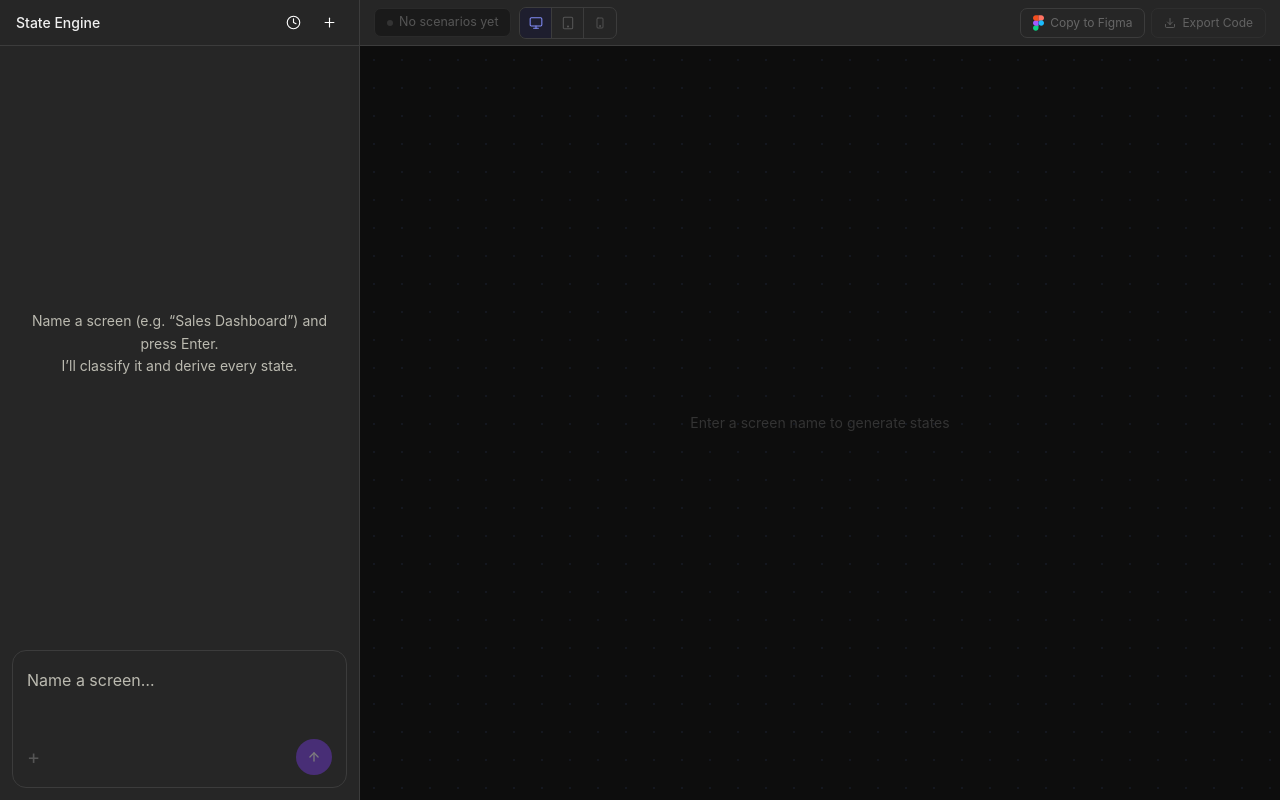
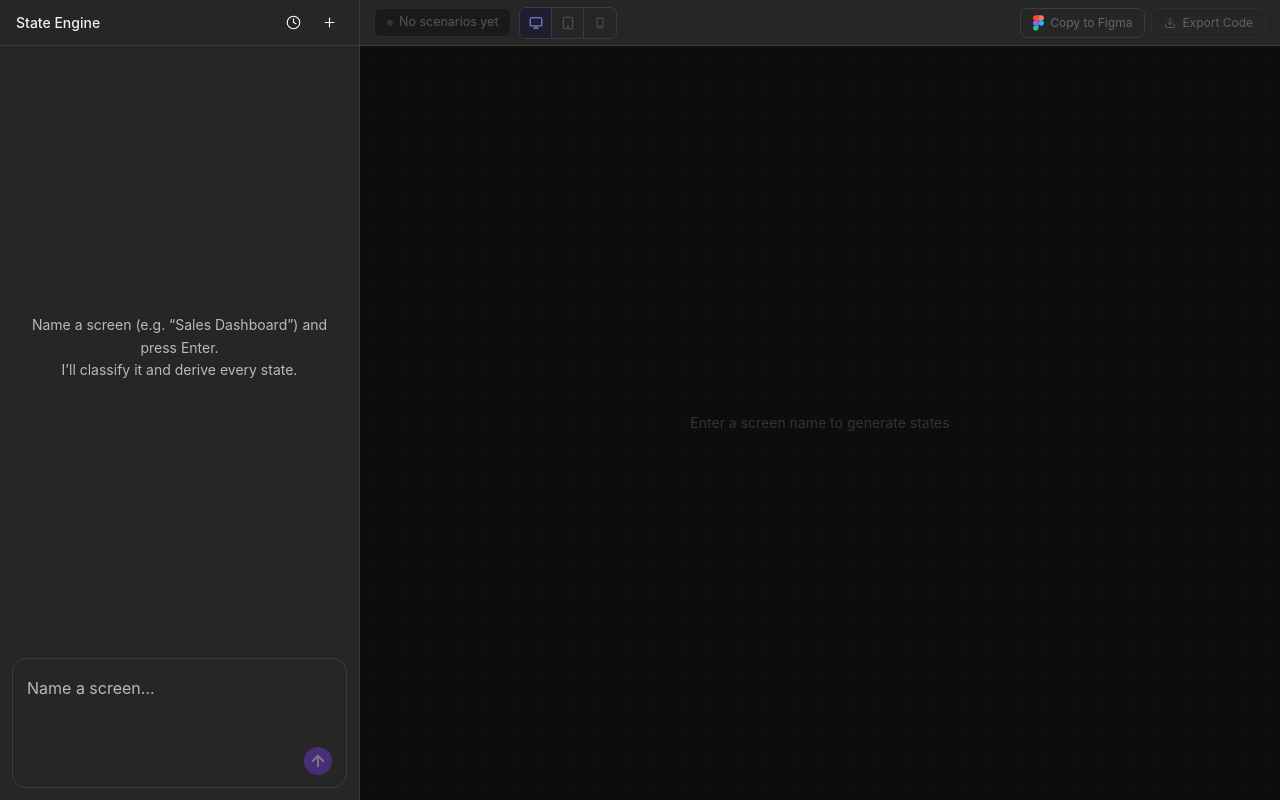
Before and after one commit to Panchalakarthik/state-engine, a Next.js app: page / in a window 1280 px wide. Built offline with nearby package versions, Linux system fonts and the light colour scheme; what @razorpay/blade would draw is missing.

Commit message:
feat(ui): remove plus button, smaller send button with larger arrow

```diff
--- a/src/components/left-panel/chat-input.tsx
+++ b/src/components/left-panel/chat-input.tsx
@@ -54,17 +54,14 @@ export default function ChatInput({
           disabled={disabled}
           className="flex-1 resize-none border-none bg-transparent text-[16px] leading-relaxed text-[#ccc] outline-none placeholder:text-[#BBBAB0]"
         />
-        <div className="flex items-center justify-between">
-          <button className="text-[20px] leading-none text-[#555] transition-colors hover:text-[#aaa]">
-            +
-          </button>
+        <div className="flex items-center justify-end">
           {isGenerating ? (
             <button
               onClick={onAbort}
-              className="flex h-9 w-9 items-center justify-center rounded-full bg-[#7c3aed] transition-colors hover:bg-[#6d28d9]"
+              className="flex h-7 w-7 items-center justify-center rounded-full bg-[#7c3aed] transition-colors hover:bg-[#6d28d9]"
               title="Stop generation"
             >
-              <svg width="12" height="12" viewBox="0 0 12 12" fill="white">
+              <svg width="10" height="10" viewBox="0 0 12 12" fill="white">
                 <rect x="1" y="1" width="10" height="10" rx="1.5" />
               </svg>
             </button>
@@ -72,16 +69,16 @@ export default function ChatInput({
             <button
               onClick={handleSend}
               disabled={!value.trim() || disabled}
-              className="flex h-9 w-9 items-center justify-center rounded-full bg-[#7c3aed] transition-colors hover:bg-[#6d28d9] disabled:cursor-not-allowed disabled:opacity-40"
+              className="flex h-7 w-7 items-center justify-center rounded-full bg-[#7c3aed] transition-colors hover:bg-[#6d28d9] disabled:cursor-not-allowed disabled:opacity-40"
               title="Send"
             >
               <svg
-                width="14"
-                height="14"
+                width="18"
+                height="18"
                 viewBox="0 0 24 24"
                 fill="none"
                 stroke="white"
-                strokeWidth="2.2"
+                strokeWidth="2.5"
                 strokeLinecap="round"
               >
                 <line x1="12" y1="19" x2="12" y2="5" />
```
